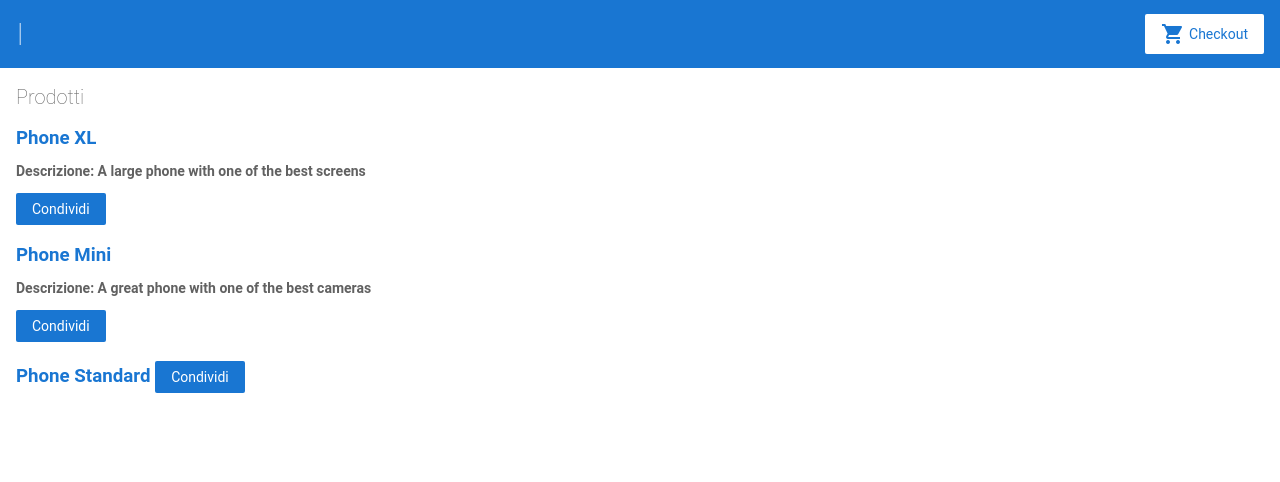
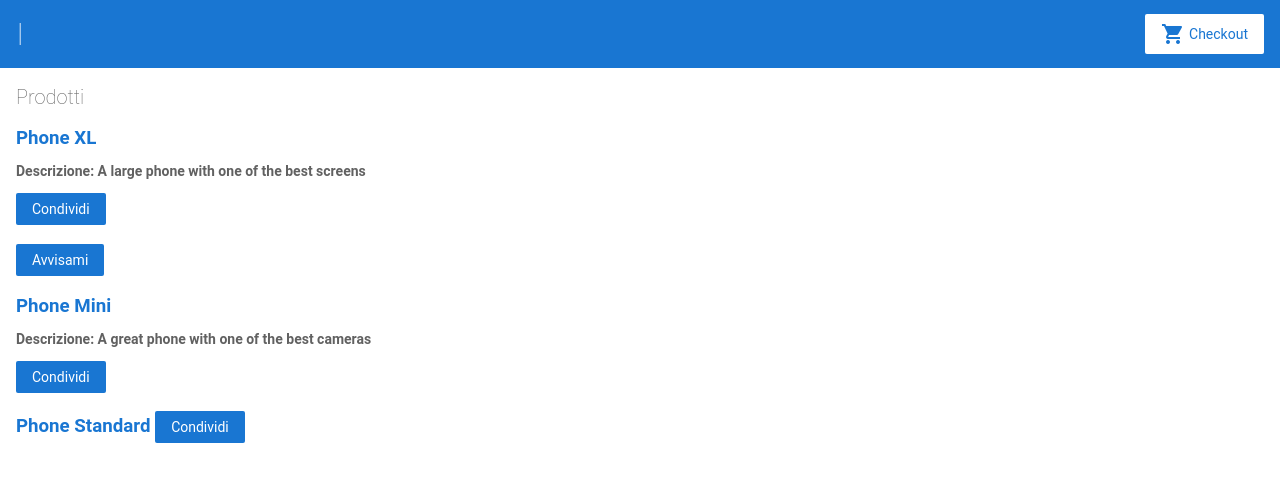
Before and after one commit to dprimon/angular-nrqxbs, an Angular app: page / in a window 1280 px wide. Shown: the top 482 px of the page. Built offline with nearby package versions, Linux system fonts and the light colour scheme.

Commit message:
2 files modified, 3 added

```diff
--- a/src/app/app.module.ts
+++ b/src/app/app.module.ts
@@ -6,6 +6,7 @@ import { ReactiveFormsModule } from '@angular/forms';
 import { AppComponent } from './app.component';
 import { TopBarComponent } from './top-bar/top-bar.component';
 import { ProductListComponent } from './product-list/product-list.component';
+import { ProductAlertsComponent } from './product-alerts/product-alerts.component';
 
 @NgModule({
   imports: [
@@ -18,7 +19,8 @@ import { ProductListComponent } from './product-list/product-list.component';
   declarations: [
     AppComponent,
     TopBarComponent,
-    ProductListComponent
+    ProductListComponent,
+    ProductAlertsComponent
   ],
   bootstrap: [
     AppComponent
--- /dev/null
+++ b/src/app/product-alerts/product-alerts.component.html
@@ -0,0 +1,3 @@
+<button *ngIf="product.price > 700" (click)="notifyme()">
+  Avvisami
+</button>
--- /dev/null
+++ b/src/app/product-alerts/product-alerts.component.ts
@@ -0,0 +1,20 @@
+import { Component, OnInit } from '@angular/core';
+import { Input } from '@angular/core';
+
+@Component({
+  selector: 'app-product-alerts',
+  templateUrl: './product-alerts.component.html',
+  styleUrls: ['./product-alerts.component.css']
+})
+export class ProductAlertsComponent implements OnInit {
+  @Input() product;
+
+  constructor() { }
+
+  ngOnInit() {
+  }
+
+  notifyme() {
+      alert(`${this.product.name} costa ${this.product.price.toFixed(2)}$`);
+  }
+}
--- a/src/app/product-list/product-list.component.html
+++ b/src/app/product-list/product-list.component.html
@@ -12,7 +12,10 @@
         Condividi
       </button>
     </h3>
+    <app-product-alerts
+      [product]="product">
 
+    </app-product-alerts>
 
 </div>
 
```
Also changed, not shown: src/app/product-alerts/product-alerts.component.css (added).
